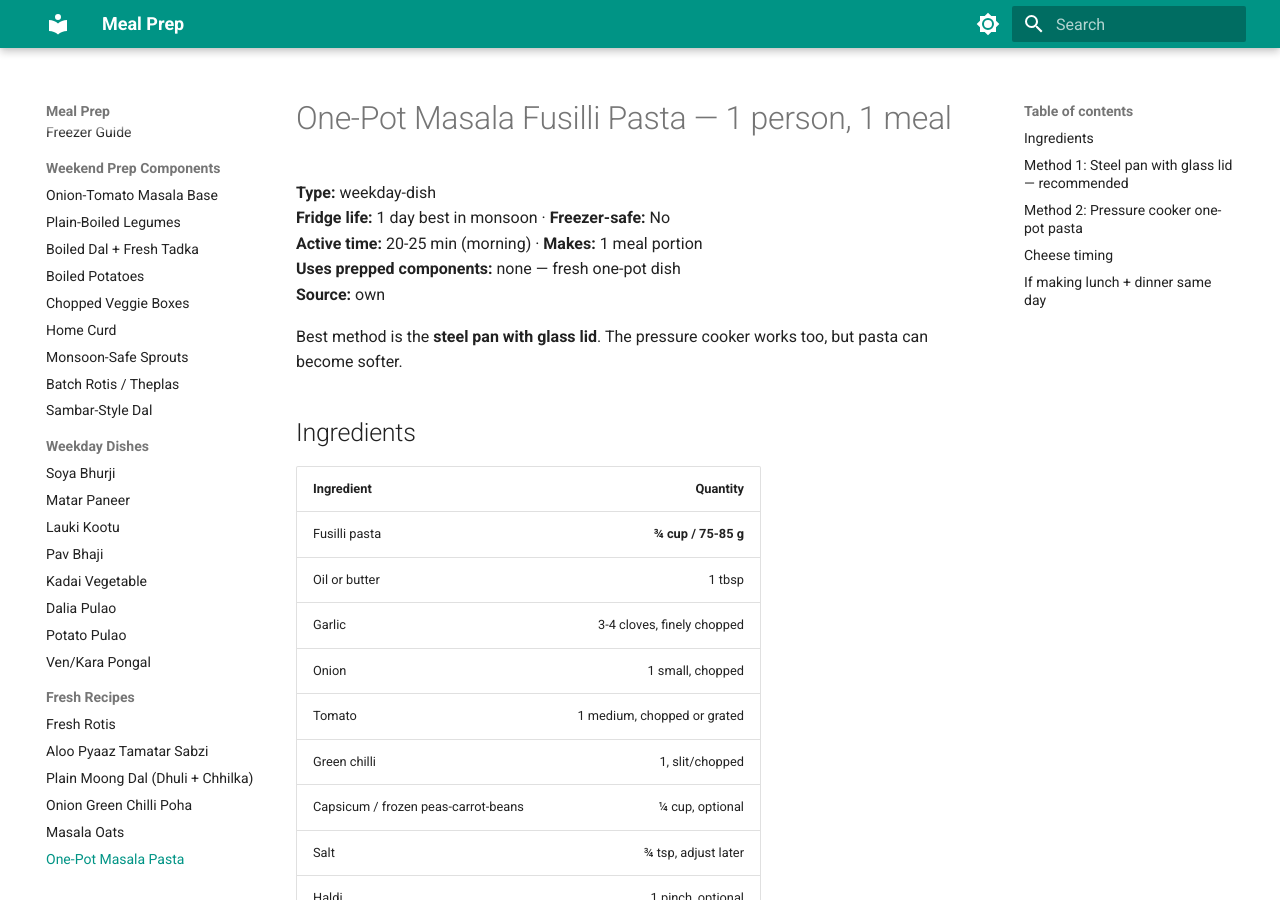
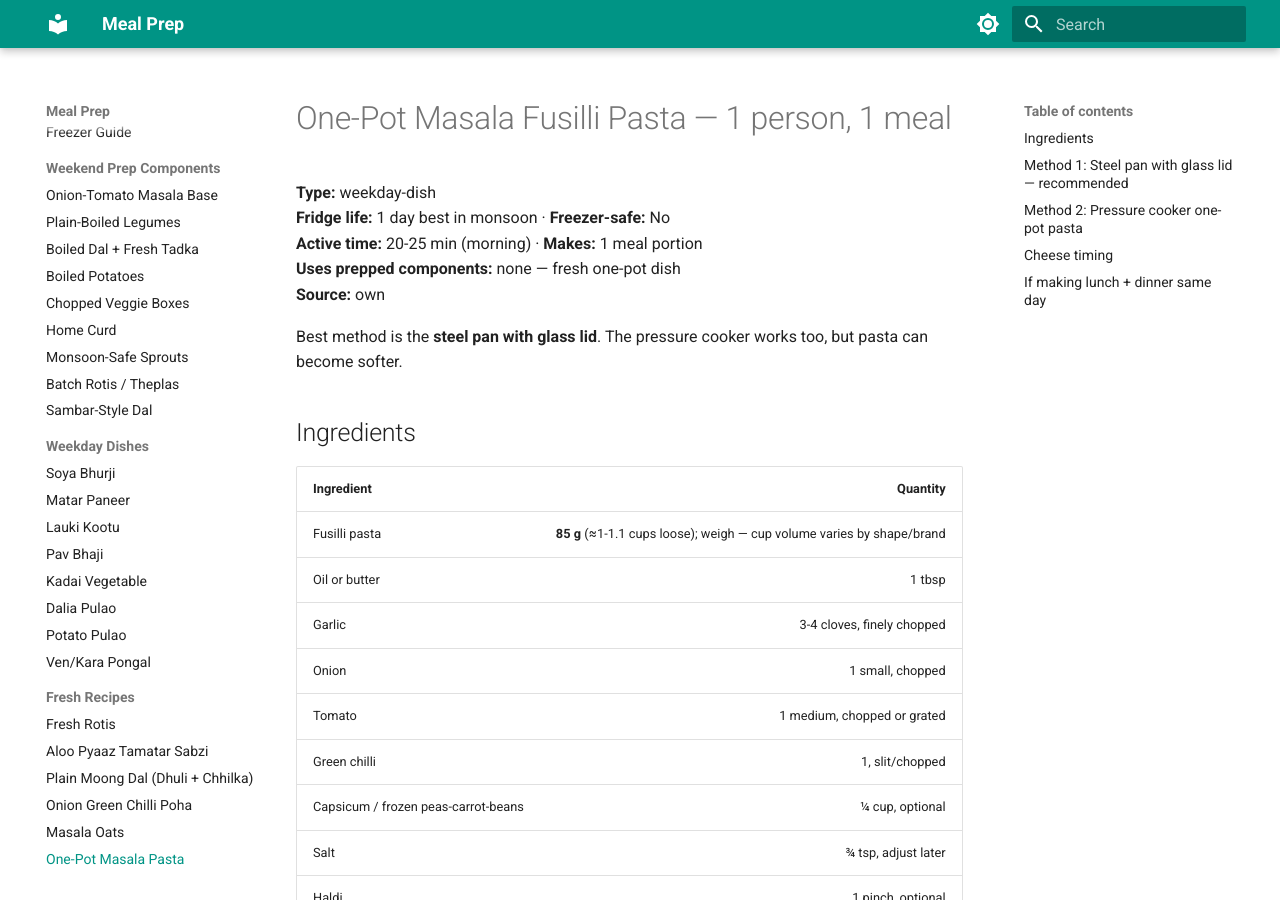
Before and after one commit to praveenpareek11/meal-prep, an MkDocs documentation site: the page built from docs/recipes/one-pot-masala-pasta.md, in a window 1280 px wide and 900 px high. Built offline with MkDocs 1.6.1 and Material for MkDocs 9.7.7, drawn with Linux system fonts in a browser that asks for light colours; some of the changed text lies outside the part shown.

Commit message:
fix: pasta quantity 85 g recommended (~1-1.1 cups loose) in one-pot masala pasta
Co-Authored-By: Claude Fable 5 <noreply@anthropic.com>

```diff
--- a/docs/recipes/one-pot-masala-pasta.md
+++ b/docs/recipes/one-pot-masala-pasta.md
@@ -12,7 +12,7 @@ Best method is the **steel pan with glass lid**. The pressure cooker works too,
 
 | Ingredient                              |                                Quantity |
 | --------------------------------------- | --------------------------------------: |
-| Fusilli pasta                            |                     **¾ cup / 75-85 g** |
+| Fusilli pasta                            | **85 g** (≈1-1.1 cups loose); weigh — cup volume varies by shape/brand |
 | Oil or butter                            |                                  1 tbsp |
 | Garlic                                   |             3-4 cloves, finely chopped |
 | Onion                                    |                        1 small, chopped |
@@ -79,7 +79,7 @@ Double everything:
 
 | Ingredient    |                                    Quantity |
 | ------------- | ------------------------------------------: |
-| Fusilli pasta |                     **1½ cups / 150-170 g** |
+| Fusilli pasta |                **170 g** (≈2-2.2 cups loose) |
 | Water         | **2¼-2½ cups** (pan) / **2 cups** (cooker) |
 
 Cool within **30-40 minutes**, refrigerate, and reheat thoroughly before dinner.
```
Also changed, not shown: validation-changelog.md (+1 -0 lines).
